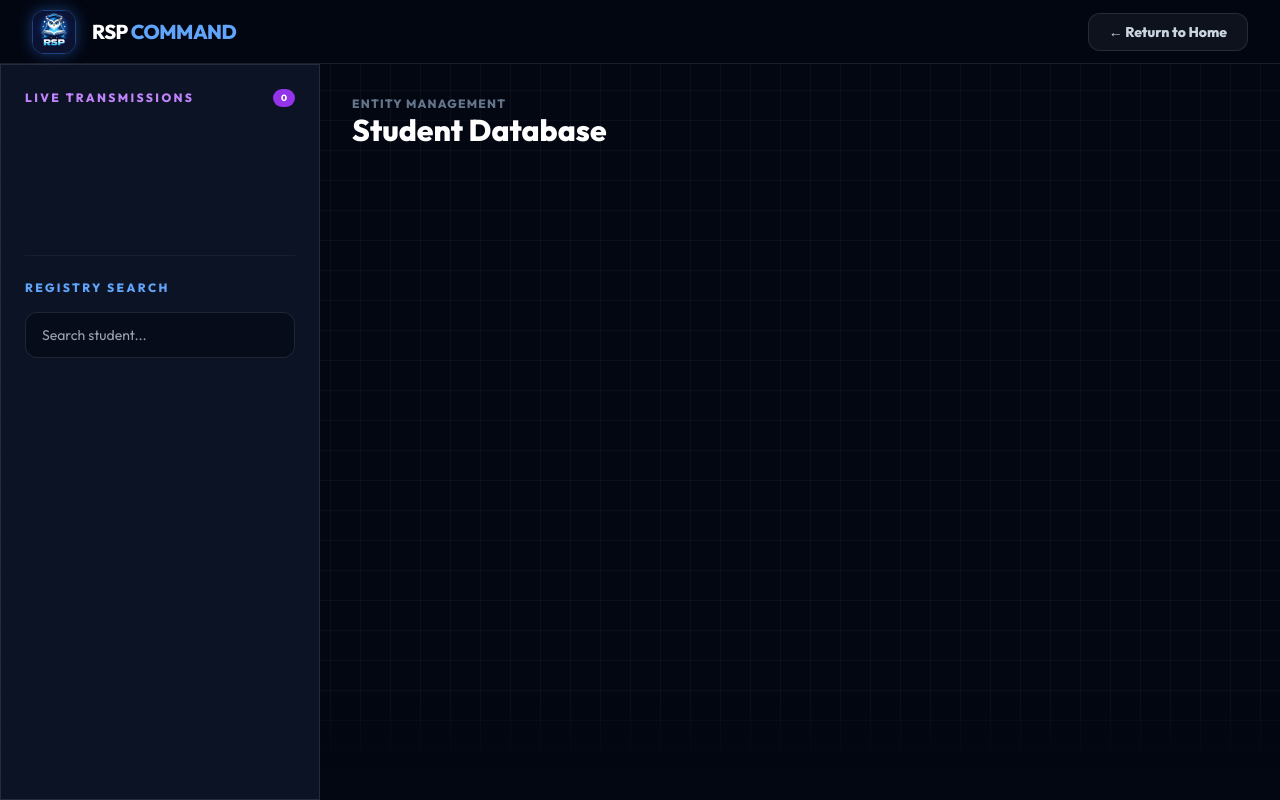
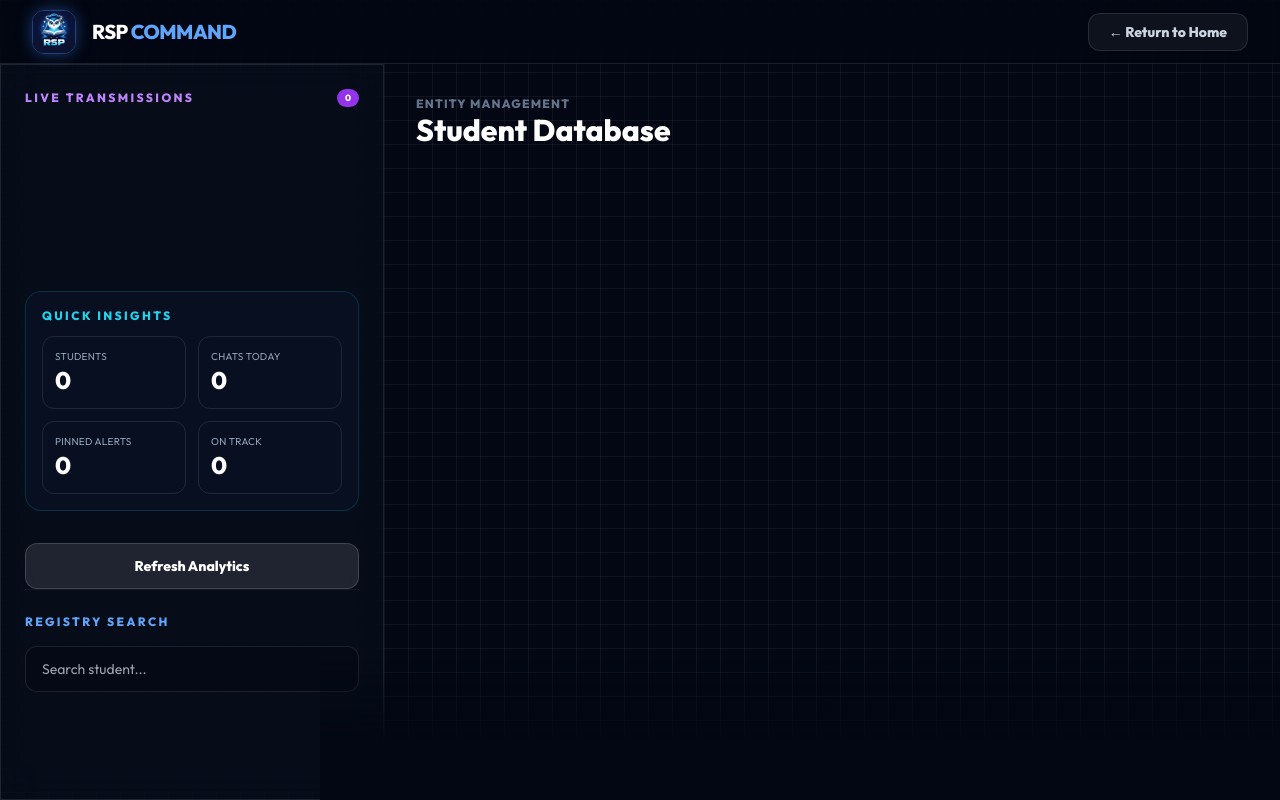
Before and after one commit to Amriti2/rsp-core-student-management, a Flask app: template templates/principal_dashboard.html in a window 1280 px wide. Run offline with Flask 3, Linux system fonts and the light colour scheme; the template is opened without the code that fills it, so the values that code supplies are empty; some libraries are stand-ins or nearby versions.

Commit message:
Boost principal dashboard: analytics panel, interactive stats, theme and animation upgrades

```diff
--- a/templates/principal_dashboard.html
+++ b/templates/principal_dashboard.html
@@ -21,25 +21,44 @@
     <script src="https://www.gstatic.com/firebasejs/9.23.0/firebase-firestore-compat.js"></script>
 
     <style>
-        body { font-family: 'Outfit', sans-serif; background-color: #030712; }
+        body { font-family: 'Outfit', sans-serif; background-color: #020713; color: #e2e8f0; }
         .bg-grid {
-            background-size: 30px 30px;
-            background-image: linear-gradient(to right, rgba(255, 255, 255, 0.03) 1px, transparent 1px),
-                              linear-gradient(to bottom, rgba(255, 255, 255, 0.03) 1px, transparent 1px);
+            background-size: 24px 24px;
+            background-image: linear-gradient(to right, rgba(255, 255, 255, 0.05) 1px, transparent 1px),
+                              linear-gradient(to bottom, rgba(255, 255, 255, 0.05) 1px, transparent 1px);
         }
-        .custom-scrollbar::-webkit-scrollbar { width: 5px; }
-        .custom-scrollbar::-webkit-scrollbar-thumb { background: rgba(59, 130, 246, 0.2); border-radius: 10px; }
-        .glass-card { background: rgba(15, 23, 42, 0.8); backdrop-filter: blur(12px); border: 1px solid rgba(255, 255, 255, 0.05); }
+        .smooth-shadow { box-shadow: 0 15px 40px rgba(30, 41, 59, .5); }
+        .flash-pulse {
+            animation: flash 2s ease-in-out infinite;
+        }
+        @keyframes flash {
+            0%,100% { transform: scale(1); opacity: 1; }
+            50% { transform: scale(1.02); opacity: 0.95; }
+        }
+        .custom-scrollbar::-webkit-scrollbar { width: 6px; }
+        .custom-scrollbar::-webkit-scrollbar-thumb { background: rgba(80, 179, 255, 0.4); border-radius: 999px; }
+        .glass-card { background: rgba(9, 14, 27, 0.74); backdrop-filter: blur(16px); border: 1px solid rgba(56, 189, 248, 0.2); }
 
-        /* Futuristic Scroll Fade */
+        .stat-card { transition: all .25s ease; border: 1px solid rgba(255,255,255,0.1); }
+        .stat-card:hover { transform: translateY(-6px); border-color: rgba(56, 189, 248, 0.8); box-shadow: 0 16px 30px rgba(37, 99, 235, 0.26); }
+
+        .frosted-btn { background: rgba(255,255,255,0.1); border: 1px solid rgba(255,255,255,0.15); backdrop-filter: blur(8px); }
+        .frosted-btn:hover { background: rgba(56, 189, 248, 0.16); border-color: rgba(37, 99, 235, 0.4); }
+
+        @keyframes blink {
+            0%, 100% { opacity: 1; }
+            50% { opacity: 0.4; }
+        }
+        .hot-dot { animation: blink 1.2s infinite ease-in-out; }
+
         main::after {
             content: '';
             position: fixed;
             bottom: 0;
             left: 320px;
             right: 0;
-            height: 100px;
-            background: linear-gradient(to top, #030712 30%, transparent);
+            height: 140px;
+            background: linear-gradient(to top, #020713 40%, transparent);
             pointer-events: none;
             z-index: 40;
         }
@@ -64,14 +83,37 @@
 </nav>
 
 <div class="flex flex-1 overflow-hidden">
-    <aside class="w-80 glass-card border-r border-white/10 p-6 flex flex-col gap-8 overflow-y-auto custom-scrollbar">
-        <section>
+    <aside class="w-96 glass-card border-r border-white/10 p-6 flex flex-col gap-8 overflow-y-auto custom-scrollbar">
+        <section class="mb-4">
             <div class="flex justify-between items-center mb-4">
                 <h2 class="text-xs font-bold uppercase tracking-[0.2em] text-purple-400">Live Transmissions</h2>
                 <span id="notif-count" class="bg-purple-600 text-[9px] px-2 py-0.5 rounded-full text-white font-bold">0</span>
             </div>
-            <div id="notification-feed" class="space-y-3 min-h-[100px]"></div>
+            <div id="notification-feed" class="space-y-3 min-h-[120px]"></div>
         </section>
+        <section class="bg-[#0b1225]/70 p-4 rounded-2xl border border-cyan-500/20">
+            <h3 class="text-xs font-bold uppercase tracking-[0.2em] text-cyan-400 mb-3">Quick Insights</h3>
+            <div class="grid grid-cols-2 gap-3">
+                <div class="stat-card p-3 rounded-xl">
+                    <p class="text-[10px] uppercase tracking-wide text-slate-400">Students</p>
+                    <p id="total-students" class="text-2xl font-extrabold text-white">0</p>
+                </div>
+                <div class="stat-card p-3 rounded-xl">
+                    <p class="text-[10px] uppercase tracking-wide text-slate-400">Chats Today</p>
+                    <p id="chat-count" class="text-2xl font-extrabold text-white">0</p>
+                </div>
+                <div class="stat-card p-3 rounded-xl">
+                    <p class="text-[10px] uppercase tracking-wide text-slate-400">Pinned Alerts</p>
+                    <p id="alert-count" class="text-2xl font-extrabold text-white">0</p>
+                </div>
+                <div class="stat-card p-3 rounded-xl">
+                    <p class="text-[10px] uppercase tracking-wide text-slate-400">On Track</p>
+                    <p id="ontrack-count" class="text-2xl font-extrabold text-white">0</p>
+                </div>
+            </div>
+        </section>
+        <section>
+            <button onclick="refreshAnalytics()" class="w-full frosted-btn text-white px-4 py-3 rounded-xl text-sm font-bold">Refresh Analytics</button>
 
         <section class="border-t border-white/5 pt-6">
             <h2 class="text-xs font-bold uppercase tracking-[0.2em] text-blue-400 mb-4">Registry Search</h2>
@@ -243,23 +285,48 @@
         db.collection("users").onSnapshot(snap => {
             const feed = document.getElementById('notification-feed');
             const countBadge = document.getElementById('notif-count');
-            feed.innerHTML = ""; let count = 0;
+            const totalStudents = document.getElementById('total-students');
+            const chatCount = document.getElementById('chat-count');
+            const alertCount = document.getElementById('alert-count');
+            const ontrackCount = document.getElementById('ontrack-count');
+
+            let freshChats = 0;
+            let topLearners = 0;
+
+            feed.innerHTML = "";
             snap.forEach(doc => {
                 const sid = doc.id;
-                const dName = doc.data().name || doc.data().username;
+                const user = doc.data();
+                if (user.level && ['A2 LEVEL','A LEVEL (Full)'].includes(user.level.toUpperCase())) topLearners++;
+
                 db.collection("users").doc(sid).collection("chat").orderBy("timestamp", "desc").limit(1).get().then(cs => {
-                    if(!cs.empty && cs.docs[0].data().sender === "student") {
-                        count++; countBadge.innerText = count;
+                    if (!cs.empty && cs.docs[0].data().sender === "student") {
+                        freshChats++;
+                        countBadge.innerText = freshChats;
+
                         const card = document.createElement('div');
-                        card.className = "p-3 bg-purple-600/10 border border-purple-500/20 rounded-xl cursor-pointer hover:bg-purple-600/20 mb-2";
-                        card.innerHTML = `<p class="text-[10px] font-black text-purple-400 uppercase">${dName}</p>`;
-                        card.onclick = () => openChat(sid, dName);
+                        card.className = "p-3 bg-purple-600/10 border border-purple-500/20 rounded-xl cursor-pointer hover:bg-purple-600/20 mb-2 relative";
+                        card.innerHTML = `<p class="text-[10px] font-black text-purple-400 uppercase">${user.name || user.username}</p><span class="absolute top-2 right-2 text-[9px] px-2 py-0.5 rounded-full bg-blue-800 text-blue-200">NEW</span>`;
+                        card.onclick = () => openChat(sid, user.name || user.username);
                         feed.prepend(card);
                     }
+
+                    totalStudents && (totalStudents.textContent = snap.size);
+                    chatCount && (chatCount.textContent = freshChats);
+                    alertCount && (alertCount.textContent = Math.min(5, freshChats));
+                    ontrackCount && (ontrackCount.textContent = topLearners);
                 });
             });
         });
     }
+
+    function refreshAnalytics() {
+        const cards = document.querySelectorAll('.stat-card');
+        cards.forEach(c => c.classList.add('flash-pulse'));
+        setTimeout(() => cards.forEach(c => c.classList.remove('flash-pulse')), 700);
+        syncNotifications();
+    }
+
     syncNotifications();
 </script>
 </body>
```
